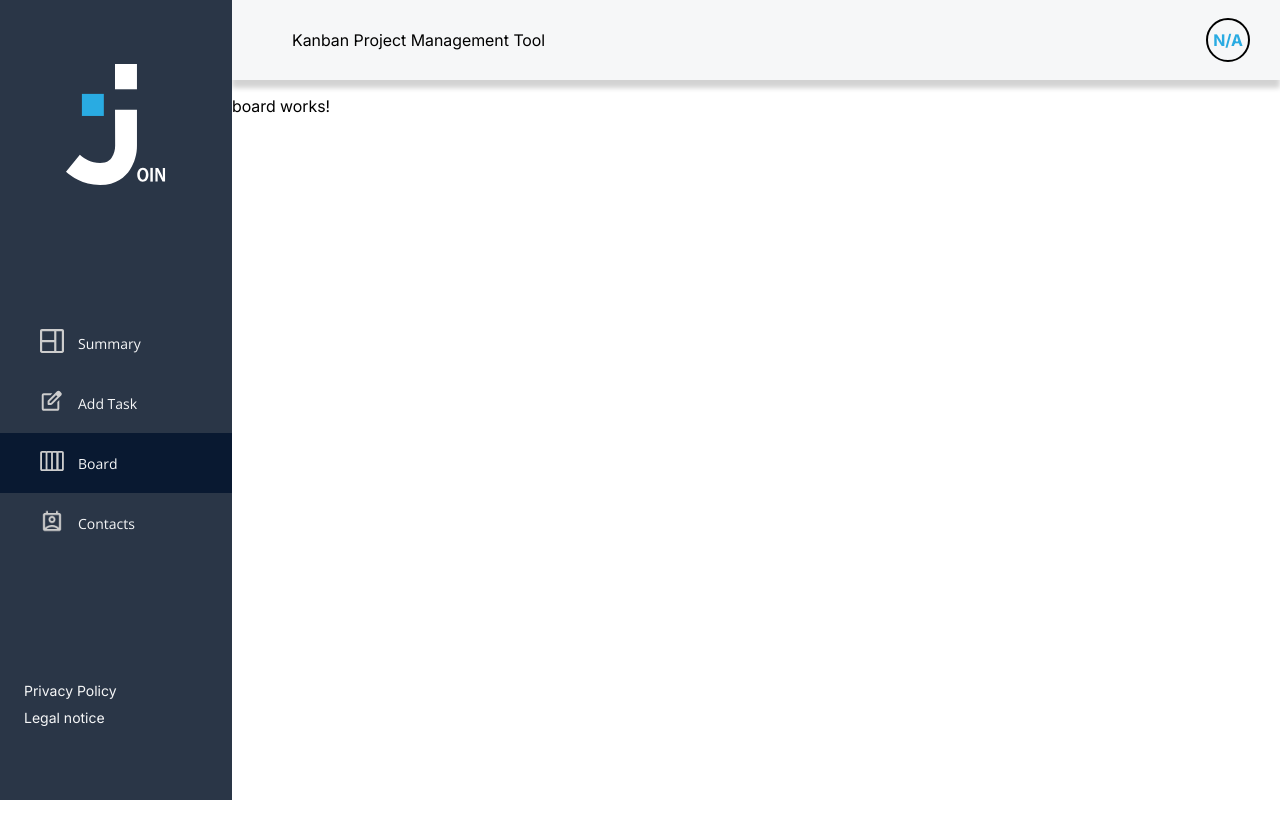
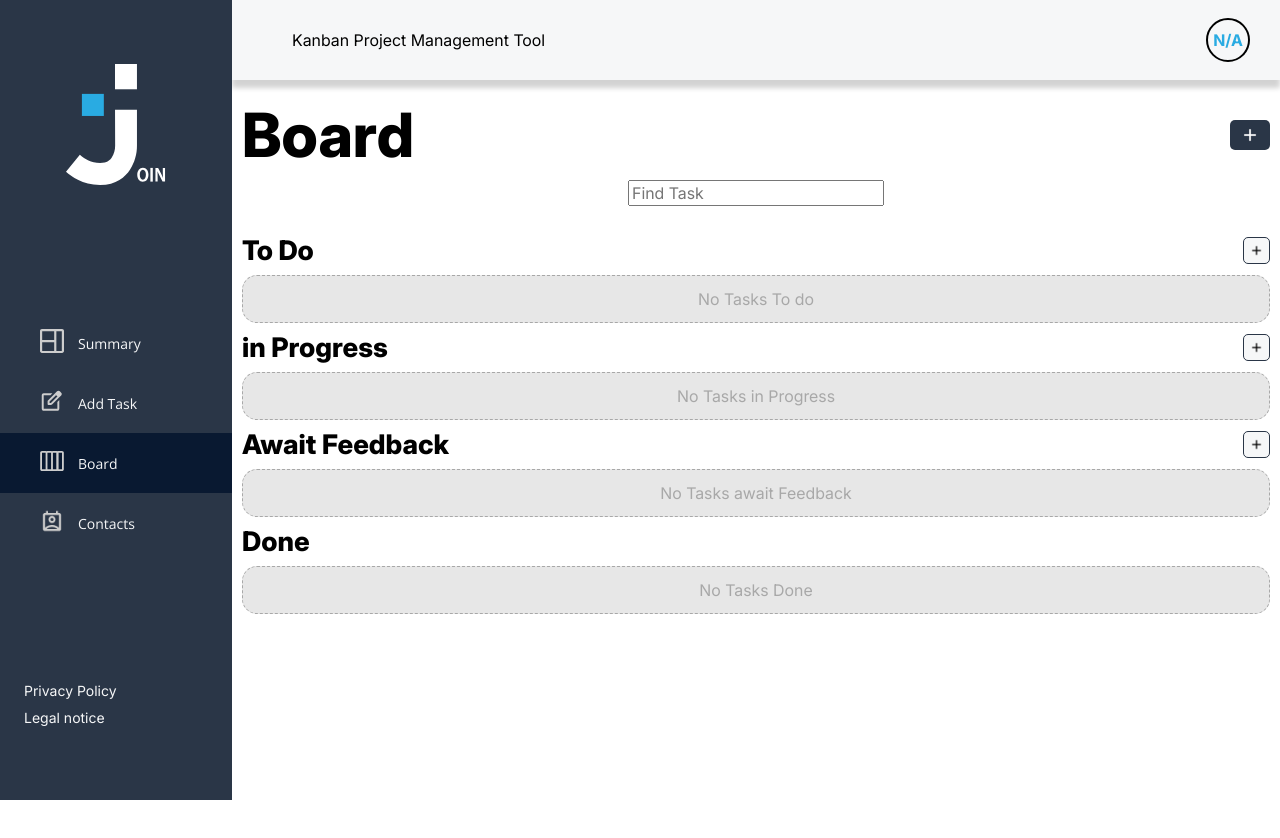
Before and after one commit to Rudibert-Code/join, an Angular app: page /board in a window 1280 px wide. Shown: the top 838 px of the page. Before the commit the page ends 800 px from the top, so only its background shows below. Built offline with nearby package versions, Linux system fonts and the light colour scheme; no server answers; the database is empty.

Commit message:
added fundamental layout in board

```diff
--- a/src/app/pages/board/board.html
+++ b/src/app/pages/board/board.html
@@ -1 +1,52 @@
-<p>board works!</p>
+<main class="board-wrapper">
+  <header class="header-wrapper">
+    <section class="d-flex center-space">
+      <h2 class="margin-correction">Board</h2>
+      <button class="add-btn d-flex center">
+        <img class="add-icon" src="assets/UI/icon_add.png" alt="add icon" />
+      </button>
+    </section>
+    <div class="d-flex center">
+      <input type="text" name="search" id="search" placeholder="Find Task" />
+    </div>
+  </header>
+  <section class="task-wrapper">
+    <section class="todo-wrapper d-flex center-space">
+      <h4 class="margin-correction">To Do</h4>
+      <button class="add-btn-task d-flex center">
+        <img class="add-icon-task" src="assets/UI/icon_add.png" alt="add icon" />
+      </button>
+    </section>
+    <div class="todo-container" id="todo-container"></div>
+    <div class="empty-todo-container" id="empty-todo-container">
+        <p class="margin-correction empty-txt">No Tasks To do</p>
+    </div>
+    <section class="progress-wrapper d-flex center-space">
+      <h4 class="margin-correction">in Progress</h4>
+      <button class="add-btn-task d-flex center">
+        <img class="add-icon-task" src="assets/UI/icon_add.png" alt="add icon" />
+      </button>
+    </section>
+    <div class="progress-container" id="progress-container"></div>
+    <div class="empty-progress-container" id="empty-progress-container">
+        <p class="margin-correction empty-txt">No Tasks in Progress</p>
+    </div>
+    <section class="feedback-wrapper d-flex center-space">
+      <h4 class="margin-correction">Await Feedback</h4>
+      <button class="add-btn-task d-flex center">
+        <img class="add-icon-task" src="assets/UI/icon_add.png" alt="add icon" />
+      </button>
+    </section>
+    <div class="feedback-container" id="feedback-container"></div>
+    <div class="empty-feedback-container" id="empty-feedback-container">
+        <p class="margin-correction empty-txt">No Tasks await Feedback</p>
+    </div>
+    <section class="done-wrapper">
+      <h4 class="margin-correction">Done</h4>
+    </section>
+    <div class="done-container" id="done-container"></div>
+    <div class="empty-done-container" id="empty-done-container">
+        <p class="margin-correction empty-txt">No Tasks Done</p>
+    </div>
+  </section>
+</main>
--- a/src/app/pages/board/board.scss
+++ b/src/app/pages/board/board.scss
@@ -0,0 +1,75 @@
+@use '../../../styles/variables' as *;
+
+.d-flex {
+  display: flex;
+}
+
+.d-none {
+  display: none;
+}
+
+.center {
+  justify-content: center;
+  align-items: center;
+}
+
+.center-space {
+  justify-content: space-between;
+  align-items: center;
+}
+
+.board-wrapper {
+  height: 100%;
+  width: 100%;
+}
+
+.header-wrapper,
+.task-wrapper {
+  padding: 10px;
+  gap: 10px;
+}
+
+.margin-correction {
+  margin-block-start: 0.8rem;
+  margin-block-end: 0.8rem;
+}
+
+.add-btn {
+  background-color: $main-header;
+  border: none;
+  border-radius: 5px;
+  padding: 5px 10px;
+}
+
+.add-icon {
+  height: 20px;
+  width: 20px;
+}
+
+.add-btn-task {
+  background-color: $main-white;
+  border: solid 1px $main-header;
+  border-radius: 5px;
+  padding: 5px 5px;
+}
+
+.add-icon-task {
+  height: 15px;
+  width: 15px;
+  filter: brightness(0);
+}
+
+.empty-todo-container,
+.empty-progress-container,
+.empty-feedback-container,
+.empty-done-container {
+  background-color: $main_grey;
+  text-align: center;
+  padding: 5px 0;
+  border: 1px dashed #a8a8a8;
+  border-radius: 15px;
+}
+
+.empty-txt {
+  color: #a8a8a8;
+}
--- a/src/styles/_typography.scss
+++ b/src/styles/_typography.scss
@@ -35,6 +35,13 @@ h3 {
   font-weight: 800;
 }
 
+h4 {
+  font-family: 'Inter', sans-serif;
+  font-size: 2.7rem;
+  color: $main_black;
+  font-weight: 800;
+}
+
 p {
   font-family: 'Inter', sans-serif;
   font-size: 1.6rem;
--- a/src/styles/_variables.scss
+++ b/src/styles/_variables.scss
@@ -2,6 +2,7 @@ $main_header: #2a3647;
 $main_white: #f6f7f8;
 $main_black: #000000;
 $main_blue: #29abe2;
+$main_grey: #E7E7E7;
 //$user_lightblue: #D1D1D1;
   // user colors
 $user_orange: #ffa35e;
```
